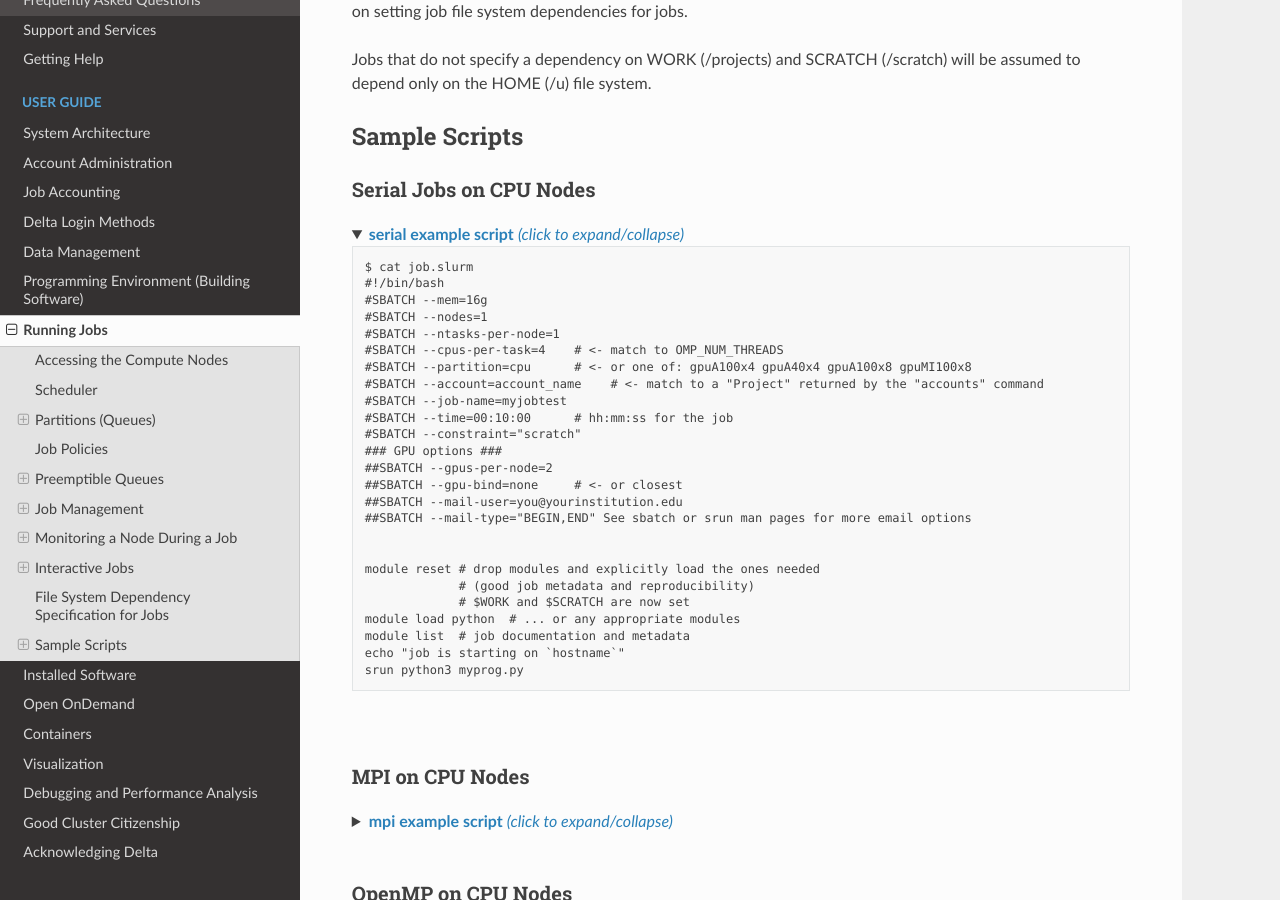
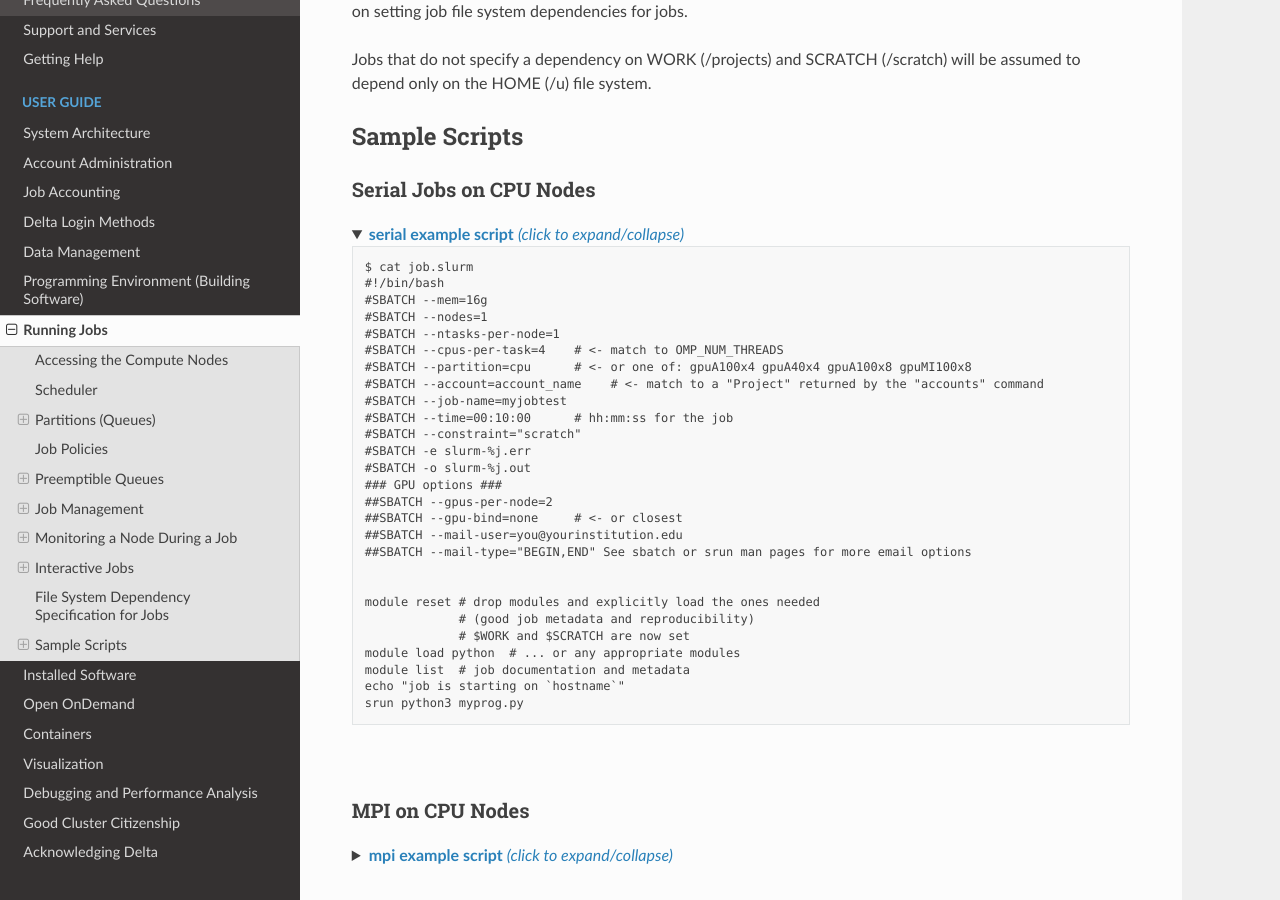
Before and after one commit to ncsa/Delta_doc, a Sphinx documentation site: the page built from docs/source/user_guide/running_jobs.rst, in a window 1280 px wide and 900 px high, scrolled down 14733 px. Built offline with Sphinx 7.4.7 and the Read the Docs theme 2.0.0, drawn with Linux system fonts in a browser that asks for light colours.

Commit message:
-e -o in sample scripts
Adding file output options in sample job scripts.

```diff
--- a/docs/source/user_guide/running_jobs.rst
+++ b/docs/source/user_guide/running_jobs.rst
@@ -728,6 +728,8 @@ Serial Jobs on CPU Nodes
    #SBATCH --job-name=myjobtest
    #SBATCH --time=00:10:00      # hh:mm:ss for the job
    #SBATCH --constraint="scratch"
+   #SBATCH -e slurm-%j.err
+   #SBATCH -o slurm-%j.out
    ### GPU options ###
    ##SBATCH --gpus-per-node=2
    ##SBATCH --gpu-bind=none     # <- or closest
@@ -768,6 +770,8 @@ MPI on CPU Nodes
    #SBATCH --job-name=mympi
    #SBATCH --time=00:10:00      # hh:mm:ss for the job
    #SBATCH --constraint="scratch"
+   #SBATCH -e slurm-%j.err
+   #SBATCH -o slurm-%j.out
    ### GPU options ###
    ##SBATCH --gpus-per-node=2
    ##SBATCH --gpu-bind=none     # <- or closest ##SBATCH --mail-user=you@yourinstitution.edu
@@ -806,6 +810,8 @@ OpenMP on CPU Nodes
    #SBATCH --job-name=myopenmp
    #SBATCH --time=00:10:00      # hh:mm:ss for the job
    #SBATCH --constraint="scratch"
+   #SBATCH -e slurm-%j.err
+   #SBATCH -o slurm-%j.out
    ### GPU options ###
    ##SBATCH --gpus-per-node=2
    ##SBATCH --gpu-bind=none     # <- or closest
@@ -846,6 +852,8 @@ Hybrid (MPI + OpenMP or MPI+X) on CPU Nodes
    #SBATCH --job-name=mympi+x
    #SBATCH --time=00:10:00      # hh:mm:ss for the job
    #SBATCH --constraint="scratch"
+   #SBATCH -e slurm-%j.err
+   #SBATCH -o slurm-%j.out
    ### GPU options ###
    ##SBATCH --gpus-per-node=2
    ##SBATCH --gpu-bind=none     # <- or closest
@@ -891,6 +899,8 @@ Hybrid (MPI + OpenMP or MPI+X) on CPU Nodes
    #SBATCH --exclusive  # dedicated node for this job
    #SBATCH --no-requeue
    #SBATCH -t 04:00:00
+   #SBATCH -e slurm-%j.err
+   #SBATCH -o slurm-%j.out
 
    export OMP_NUM_THREADS=1  # if code is not multithreaded, otherwise set to 8 or 16
    srun -N 1 -n 4 ./a.out > myjob.out
@@ -927,6 +937,8 @@ Hybrid (MPI + OpenMP or MPI+X) on CPU Nodes
    #SBATCH --exclusive  # dedicated node for this job
    #SBATCH --no-requeue
    #SBATCH -t 04:00:00
+   #SBATCH -e slurm-%j.err
+   #SBATCH -o slurm-%j.out
 
    export OMP_NUM_THREADS=1  # if code is not multithreaded, otherwise set to 8 or 16
    srun -N 1 -n 4 ./a.out > myjob.out
```
